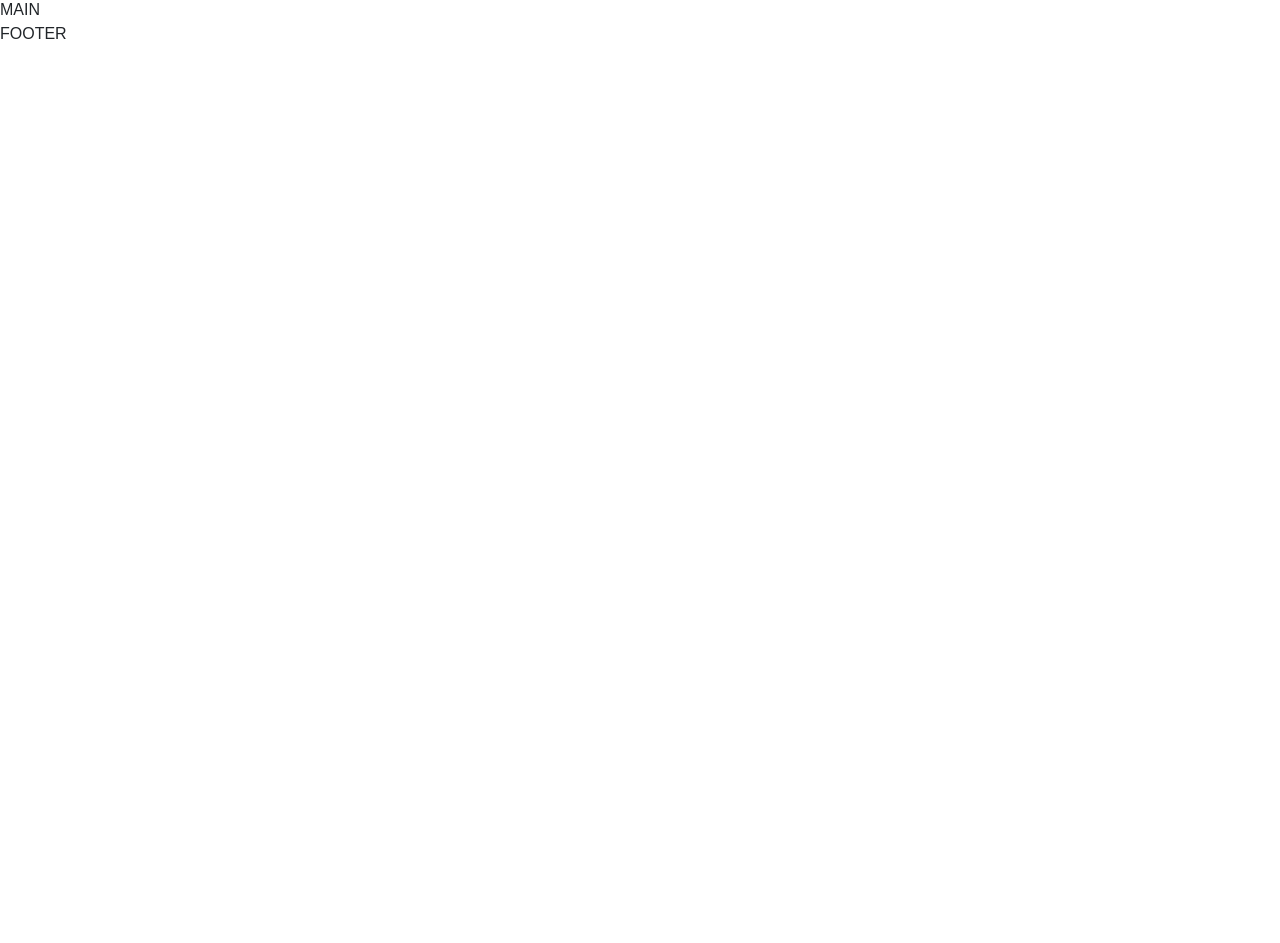
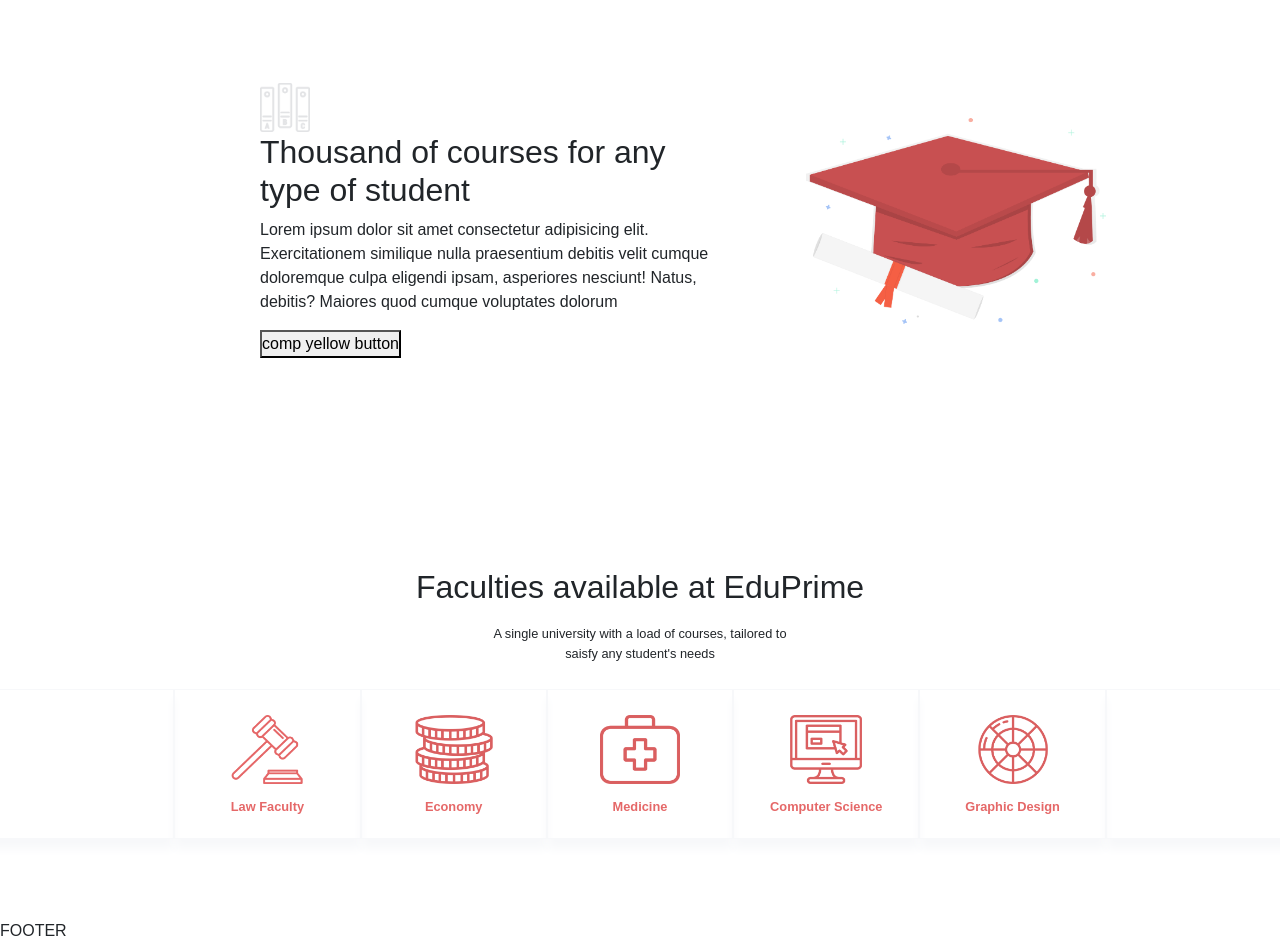
Before and after one commit to Michela30/Progetto-frontend, a Vue app: page / in a window 1280 px wide. Shown: the part 602-1545 px from the top of the page. Before the commit the page ends 800 px from the top, so only its background shows below. Built offline with nearby package versions, Linux system fonts and the light colour scheme.

Commit message:
main first section

```diff
--- a/index.html
+++ b/index.html
@@ -4,6 +4,7 @@
     <meta charset="UTF-8" />
     <link rel="icon" type="image/svg+xml" href="/vite.svg" />
     <meta name="viewport" content="width=device-width, initial-scale=1.0" />
+
     <title>Michela's Project Html & VueJs</title>
   </head>
   <body>
--- a/src/assets/scss/main.scss
+++ b/src/assets/scss/main.scss
@@ -14,3 +14,12 @@
     max-width: 600px;
     margin: 0 auto;
 }
+
+.my_container{
+    max-width: 900px;
+    margin: 0 auto;
+}
+
+body{
+    overflow-x: hidden;
+}
--- a/src/components/HeaderComponent.vue
+++ b/src/components/HeaderComponent.vue
@@ -96,6 +96,10 @@
        </div>
 
        <div class="header-bottom">
+
+       <div class="wave">
+            <img src="../assets/img/Wave-1.png" alt="">
+       </div>
             <div class="my-small-container text-center">
 
                 <div class="jumbotron-text">
@@ -125,6 +129,7 @@
                 button in absolute
             </div>
        </div>
+
     </header>
 
 </template>
@@ -136,7 +141,7 @@
 
 header{
     color: white;
-    height: 600px;
+    height: 590px;
     background-image: url(../assets/img/theme_slider2_bg-1.jpg);
     background-position-y: top;
     background-size: cover;
@@ -147,7 +152,8 @@ header{
 
     }
     .header-bottom{
-        height: 500px;
+        height: 510px;
+        position: relative;
 
         .jumbotron-text {
             padding-top: 100px;
@@ -157,6 +163,7 @@ header{
             }
         }
     }
+
 }
 .header-top {
     padding: 40px 40px 5px;
@@ -171,6 +178,11 @@ header{
                 a {
                     color: white;
                     text-decoration: none;
+
+                }
+
+                a:hover{
+                    color: $color-yellow;
                 }
             }
         }
@@ -179,4 +191,15 @@ header{
         margin-left: 5px;
     }
 }
+
+.wave{
+    width: 100%;
+
+    img{
+        width: 100%;
+        position: absolute;
+        bottom: 0px;
+        object-fit: cover;
+    }
+}
 </style>
--- a/src/components/MainComponent.vue
+++ b/src/components/MainComponent.vue
@@ -5,10 +5,35 @@
     data() {
       return{
         //dati
+        faculties: [
+            {
+                image: 'Gavel-v2.png',
+                title: 'Law Faculty'
+            },
+            {
+                image: 'Coins-tabs-v2.png',
+                title: 'Economy'
+            },
+            {
+                image: 'Medicine-tabs-v2.png',
+                title: 'Medicine'
+            },
+            {
+                image: 'Computer-tabs-v2.png',
+                title: 'Computer Science'
+            },
+            {
+                image: 'Palette-tabs-v2.png',
+                title: 'Graphic Design'
+            }
+        ]
       }
     },
     methods: {
         //function
+        getImagePath: function(image){
+            return new URL (image, import.meta.url).href;
+        }
     },
     components: {
         //dichiarazione
@@ -25,7 +50,74 @@
 <template>
 
     <main>
-        MAIN
+      <!-- first section -->
+        <section class="first-section">
+            <div class="my_container">
+
+                <div class="row">
+                    <div class="col-8">
+
+                        <div>
+                            <div class="icon">
+                                <img src="../assets/img/Books-icon.png" alt="">
+                            </div>
+                            <h2>
+                                Thousand of courses for any type of student
+                            </h2>
+                            <p>
+                                Lorem ipsum dolor sit amet consectetur adipisicing elit. Exercitationem similique nulla praesentium debitis velit cumque doloremque culpa eligendi ipsam, asperiores nesciunt! Natus, debitis? Maiores quod cumque voluptates dolorum
+                            </p>
+                            <button>
+                                comp yellow button
+                            </button>
+                        </div>
+                    </div>
+
+                    <div class="col-4">
+                        <div class="image-box">
+                            <img src="../assets/img/Graduation-Illustration.png" alt="">
+                        </div>
+
+                        <!-- <div class="sfondo">
+
+                        </div> -->
+                    </div>
+                </div>
+            </div>
+
+
+            <div class="my-small-container text-center">
+                <h2>
+                    Faculties available at EduPrime
+                </h2>
+
+                <p>
+                    A single university with a load of courses, tailored to saisfy any student's needs
+                </p>
+            </div>
+
+
+            <div>
+                <div class="row">
+                    <div class="col">
+
+                    </div>
+
+                    <div class="col" v-for="icon in faculties">
+                        <div class="icon-box">
+                            <img :src="getImagePath(`../assets/img/${icon.image}`)">
+                        </div>
+                        <strong>
+                            {{icon.title}}
+                        </strong>
+                    </div>
+
+                    <div class="col">
+
+                    </div>
+                </div>
+            </div>
+        </section>
     </main>
 
 </template>
@@ -36,5 +128,78 @@
 <style lang="scss" scoped>
 @use '../assets/scss/variables.scss' as *;
 
+.first-section{
+    padding: 80px 0;
 
+    .icon{
+        width: 50px;
+        height: 50px;
+        margin: 0;
+
+        img{
+            width: 100%;
+        }
+    }
+
+    .col-8 > *{
+        padding: 15px 70px;
+    }
+
+    // .col-4 {
+    //     position: relative;
+    //     .sfondo {
+    //         background-image: url(../assets/img/home-background.png);
+    //         color: grey;
+    //         background-position: right;
+    //         background-repeat: no-repeat;
+    //         background-size: cover;
+    //         width: 300px;
+    //         height: 400px;
+    //         position: absolute;
+    //         right: 0;
+    //         top: 0;
+    //     }
+    // }
+
+    .image-box{
+        padding-right: 50px;
+        margin-left: 0;
+        margin-top: 50px;
+        width: 350px;
+        height: 450px;
+
+        img{
+            width: 100%;
+        }
+    }
+
+    .my-small-container{
+        p{
+            padding: 10px 150px;
+            font-size: 0.8em;
+        }
+    }
+
+    .col{
+        border: 1px solid #F7F8FA;
+        text-align: center;
+        height: 150px;
+        box-shadow: 0 10px 10px #F7F8FA;
+
+        .icon-box{
+            padding: 25px 0 10px;
+            width: 80px;
+            height:auto;
+
+            img{
+                width: 100%;
+            }
+        }
+
+        strong{
+            color: $color-coral-primary;
+            font-size: 0.8em;
+        }
+    }
+}
 </style>
```
